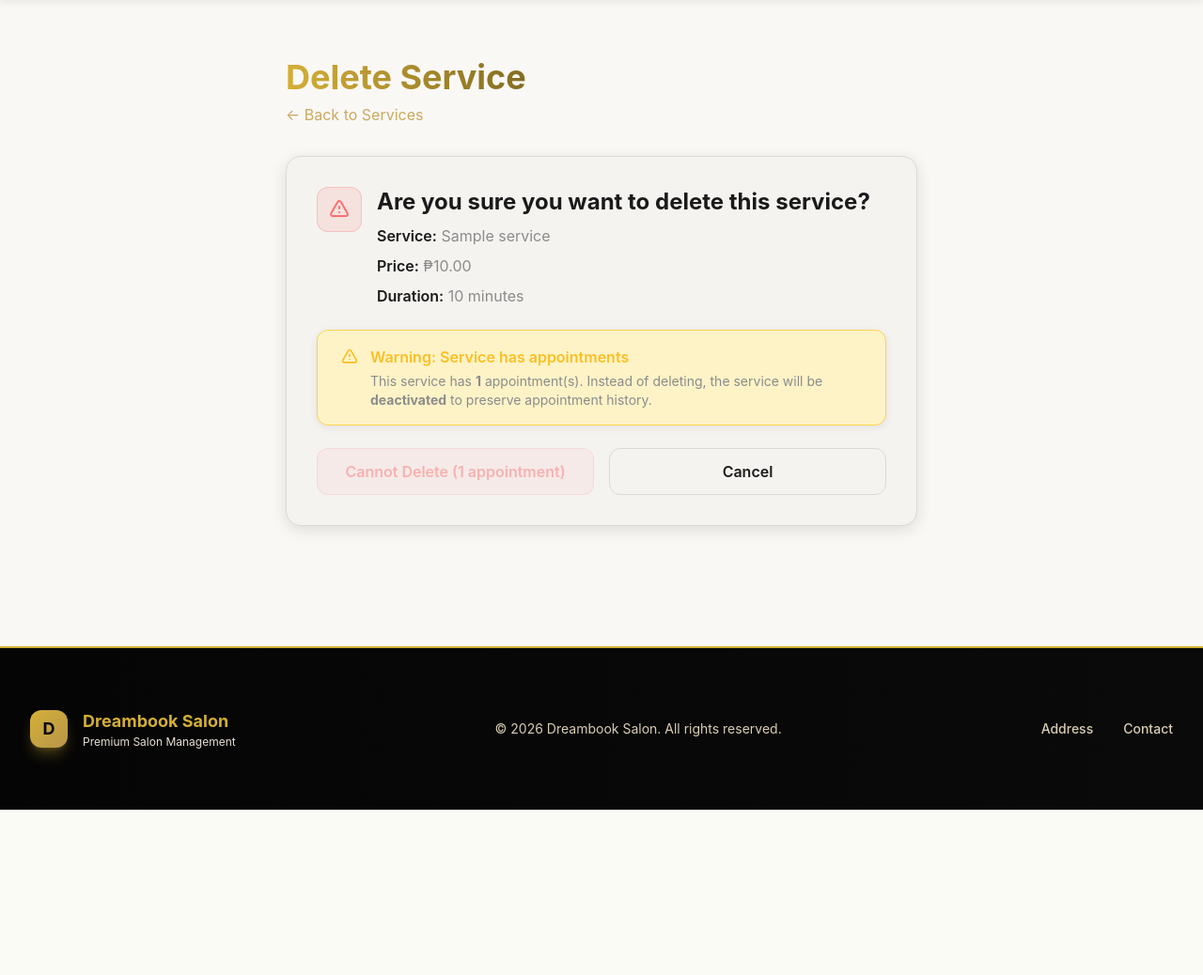
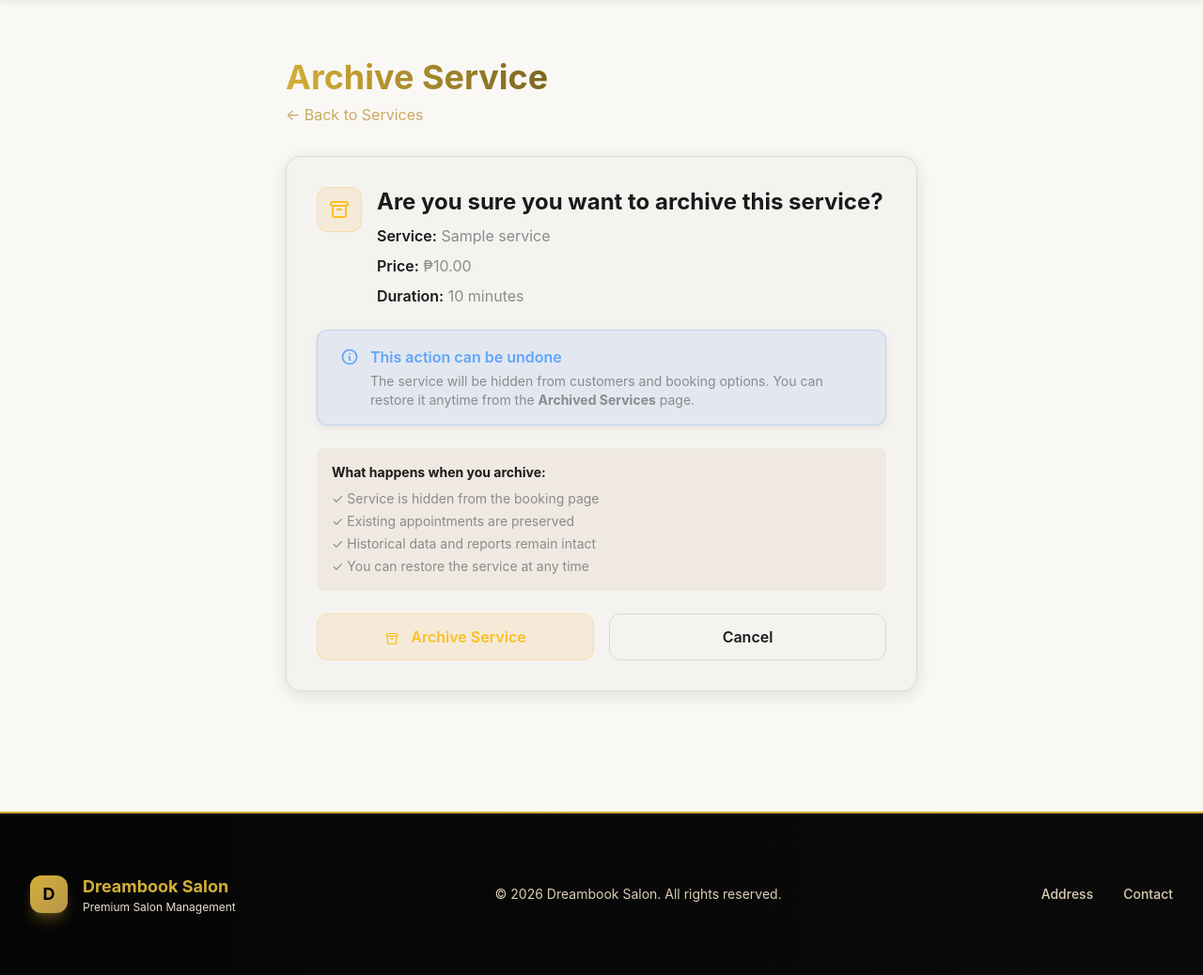
Before and after one commit to property360-2/Dreambook-Salon, a Django app: page /services/1/delete/ in a window 1280 px wide. Shown: the part 66-1104 px from the top of the page at 94% size. Before the commit the page ends 928 px from the top, so only its background shows below. Run offline with Django 5.2, Linux system fonts and the light colour scheme; a user stored in the database is signed in; tables that the repository leaves empty hold one stand-in row (values such as "Sample post"); data that the repository does not hold is empty.

Commit message:
feat: Implement service archiving instead of deletion, update confirmation page, and log archive actions

```diff
--- a/services/views.py
+++ b/services/views.py
@@ -188,53 +188,43 @@ class ServiceUpdateView(StaffOrAdminRequiredMixin, UpdateView):
         return super().form_invalid(form)
 
 
-class ServiceDeleteView(StaffOrAdminRequiredMixin, DeleteView):
-    """Staff/Admin view for deleting services."""
+class ServiceDeleteView(StaffOrAdminRequiredMixin, UpdateView):
+    """Staff/Admin view for deleting services (archives instead of hard delete)."""
 
     model = Service
+    fields = []
     template_name = 'pages/services_confirm_delete.html'
     success_url = reverse_lazy('services:list')
 
-    def _appointments_qs(self):
-        """Return all appointments linked to this service."""
-        from appointments.models import Appointment
-
-        return Appointment.objects.filter(service=self.object)
-
     def get_context_data(self, **kwargs):
         context = super().get_context_data(**kwargs)
-        # Check if service has any appointments
-        appointments_qs = self._appointments_qs()
-        context['has_appointments'] = appointments_qs.exists()
-        context['appointment_count'] = appointments_qs.count()
         return context
 
-    def delete(self, request, *args, **kwargs):
+    def post(self, request, *args, **kwargs):
+        from audit_log.models import AuditLog
+
         self.object = self.get_object()
         service_name = self.object.name
-        appointments_qs = self._appointments_qs()
-        has_appointments = appointments_qs.exists()
 
-        # Prevent deletion if service has appointments
-        if has_appointments:
-            appointment_count = appointments_qs.count()
-            messages.error(
-                request,
-                f'❌ Cannot delete "{service_name}" - it has {appointment_count} customer appointment(s). Please cancel or complete all appointments first.'
-            )
-            return redirect(self.get_object().get_absolute_url())
+        # Archive the service instead of deleting
+        self.object.is_archived = True
+        self.object.save()
 
-        # Only delete if no appointments exist
-        try:
-            self.object.delete()
-            messages.success(request, f'✓ Service "{service_name}" deleted successfully!')
-            return redirect(self.success_url)
-        except ProtectedError:
-            messages.error(
-                request,
-                f'❌ Cannot delete "{service_name}" - it is referenced by customer appointments.'
-            )
-            return redirect(self.get_object().get_absolute_url())
+        # Log archive action to audit trail
+        AuditLog.log_action(
+            user=request.user,
+            action_type='SERVICE_ARCHIVE',
+            description=f'Archived service "{service_name}" (via delete action)',
+            obj=self.object,
+            changes={'is_archived': {'before': False, 'after': True}},
+            request=request
+        )
+
+        messages.success(
+            request,
+            f'✓ Service "{service_name}" has been archived. You can restore it from the Archived Services page.'
+        )
+        return redirect(self.success_url)
 
 
 class ServiceArchiveView(StaffOrAdminRequiredMixin, UpdateView):
--- a/templates/pages/services_confirm_delete.html
+++ b/templates/pages/services_confirm_delete.html
@@ -1,13 +1,13 @@
 {% extends 'base.html' %}
 
-{% block title %}Delete Service · Dreambook Salon{% endblock title %}
+{% block title %}Archive Service · Dreambook Salon{% endblock title %}
 
 {% block content %}
   <div class="container-custom py-12">
     <div class="max-w-2xl mx-auto">
       <!-- Header -->
       <div class="mb-8">
-        <h1 class="text-4xl font-bold text-gradient mb-2">Delete Service</h1>
+        <h1 class="text-4xl font-bold text-gradient mb-2">Archive Service</h1>
         <a href="{% url 'services:list' %}" class="text-primary-600 hover:text-primary-300 transition-colors">
           ← Back to Services
         </a>
@@ -16,14 +16,14 @@
       <!-- Confirmation Card -->
       <div class="card p-8">
         <div class="flex items-start gap-4 mb-6">
-          <div class="flex-shrink-0 w-12 h-12 bg-red-500/10 border border-red-500/20 rounded-xl flex items-center justify-center">
-            <svg class="w-6 h-6 text-red-400" fill="none" stroke="currentColor" viewBox="0 0 24 24">
-              <path stroke-linecap="round" stroke-linejoin="round" stroke-width="2" d="M12 9v2m0 4h.01m-6.938 4h13.856c1.54 0 2.502-1.667 1.732-3L13.732 4c-.77-1.333-2.694-1.333-3.464 0L3.34 16c-.77 1.333.192 3 1.732 3z"></path>
+          <div class="flex-shrink-0 w-12 h-12 bg-amber-500/10 border border-amber-500/20 rounded-xl flex items-center justify-center">
+            <svg class="w-6 h-6 text-amber-400" fill="none" stroke="currentColor" viewBox="0 0 24 24">
+              <path stroke-linecap="round" stroke-linejoin="round" stroke-width="2" d="M5 8h14M5 8a2 2 0 110-4h14a2 2 0 110 4M5 8v10a2 2 0 002 2h10a2 2 0 002-2V8m-9 4h4"></path>
             </svg>
           </div>
           <div class="flex-1">
             <h2 class="text-2xl font-bold text-light-text mb-2">
-              Are you sure you want to delete this service?
+              Are you sure you want to archive this service?
             </h2>
             <div class="space-y-2">
               <p class="text-light-muted">
@@ -39,49 +39,43 @@
           </div>
         </div>
 
-        {% if has_appointments %}
-          <div class="alert alert-warning mb-6">
+        <div class="alert bg-blue-500/10 border border-blue-500/20 mb-6">
           <div class="flex items-start gap-3">
-              <svg class="w-5 h-5 text-amber-400 flex-shrink-0 mt-0.5" fill="none" stroke="currentColor" viewBox="0 0 24 24">
-                <path stroke-linecap="round" stroke-linejoin="round" stroke-width="2" d="M12 9v2m0 4h.01m-6.938 4h13.856c1.54 0 2.502-1.667 1.732-3L13.732 4c-.77-1.333-2.694-1.333-3.464 0L3.34 16c-.77 1.333.192 3 1.732 3z"></path>
+            <svg class="w-5 h-5 text-blue-400 flex-shrink-0 mt-0.5" fill="none" stroke="currentColor" viewBox="0 0 24 24">
+              <path stroke-linecap="round" stroke-linejoin="round" stroke-width="2" d="M13 16h-1v-4h-1m1-4h.01M21 12a9 9 0 11-18 0 9 9 0 0118 0z"></path>
             </svg>
             <div>
-                <p class="font-semibold text-amber-400">Warning: Service has appointments</p>
+              <p class="font-semibold text-blue-400">This action can be undone</p>
               <p class="text-sm text-light-muted mt-1">
-                  This service has <strong>{{ appointment_count }}</strong> appointment(s).
-                  Instead of deleting, the service will be <strong>deactivated</strong> to preserve appointment history.
+                The service will be hidden from customers and booking options.
+                You can restore it anytime from the <strong>Archived Services</strong> page.
               </p>
             </div>
           </div>
         </div>
-        {% else %}
-          <div class="alert alert-error mb-6">
-            <div class="flex items-start gap-3">
-              <svg class="w-5 h-5 text-red-400 flex-shrink-0 mt-0.5" fill="none" stroke="currentColor" viewBox="0 0 24 24">
-                <path stroke-linecap="round" stroke-linejoin="round" stroke-width="2" d="M6 18L18 6M6 6l12 12"></path>
-              </svg>
-              <div>
-                <p class="font-semibold text-red-400">This action cannot be undone</p>
-                <p class="text-sm text-light-muted mt-1">
-                  The service and all its associated inventory requirements will be permanently deleted.
+
+        <div class="bg-light-elevated rounded-lg p-4 mb-6">
+          <p class="text-sm text-light-muted">
+            <strong class="text-light-text">What happens when you archive:</strong>
           </p>
+          <ul class="text-sm text-light-muted mt-2 space-y-1">
+            <li>✓ Service is hidden from the booking page</li>
+            <li>✓ Existing appointments are preserved</li>
+            <li>✓ Historical data and reports remain intact</li>
+            <li>✓ You can restore the service at any time</li>
+          </ul>
         </div>
-            </div>
-          </div>
-        {% endif %}
 
         <form method="post" class="flex flex-col sm:flex-row gap-4 form-with-loading">
           {% csrf_token %}
           <button
             type="submit"
-            class="btn bg-red-500/10 text-red-400 border border-red-500/20 hover:bg-red-500/20 flex-1 {% if has_appointments %}opacity-50 cursor-not-allowed{% endif %}"
-            {% if has_appointments %}disabled title="Cannot delete service with customer appointments"{% endif %}
+            class="btn bg-amber-500/10 text-amber-400 border border-amber-500/20 hover:bg-amber-500/20 flex-1"
           >
-            {% if has_appointments %}
-              Cannot Delete ({{ appointment_count }} appointment{{ appointment_count|pluralize }})
-            {% else %}
-              Delete Service
-            {% endif %}
+            <svg class="w-4 h-4 inline-block mr-2" fill="none" stroke="currentColor" viewBox="0 0 24 24">
+              <path stroke-linecap="round" stroke-linejoin="round" stroke-width="2" d="M5 8h14M5 8a2 2 0 110-4h14a2 2 0 110 4M5 8v10a2 2 0 002 2h10a2 2 0 002-2V8m-9 4h4"></path>
+            </svg>
+            Archive Service
           </button>
           <a href="{% url 'services:list' %}" class="btn btn-ghost flex-1 text-center">
             Cancel
```
Also changed, not shown: audit_log/migrations/0003_alter_auditlog_action_type.py (added). Lines whose indentation alone changed are shown as unchanged.
